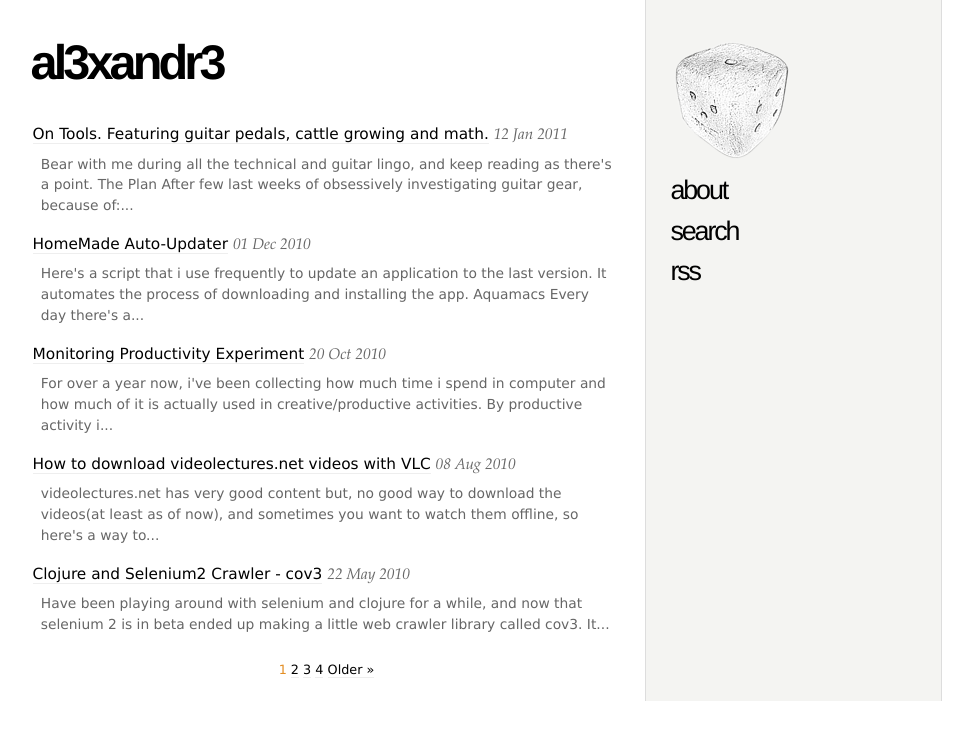
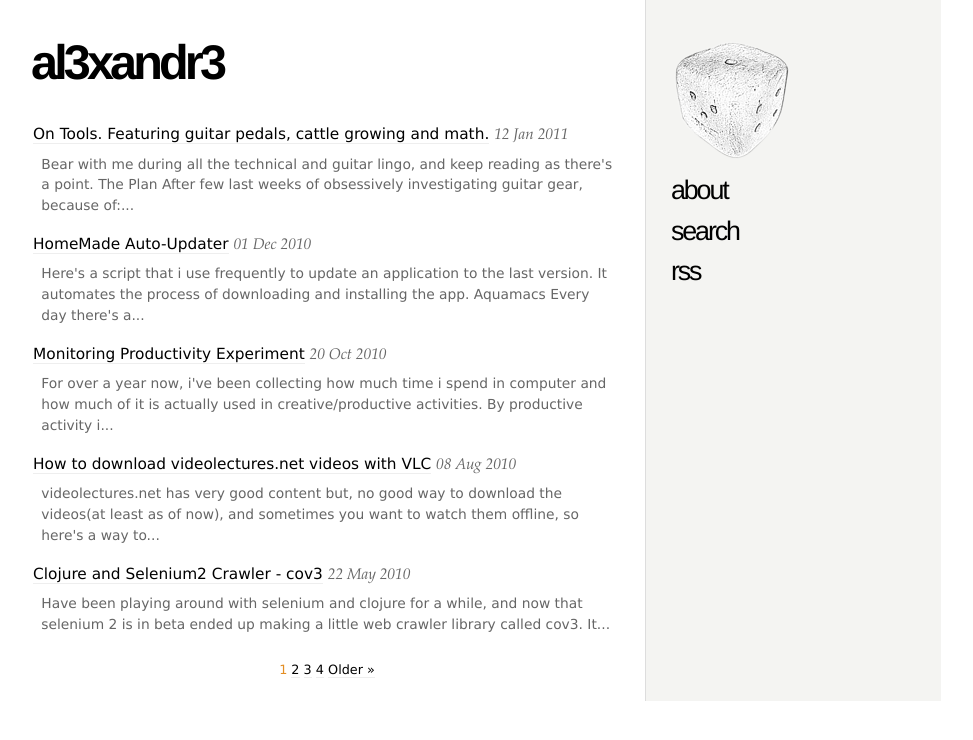
Before and after one commit to al3xandr3/al3xandr3.github.io, a Jekyll site: the page built from index.html, in a window 1280 px wide. Shown: the top 740 px of the page, without its empty margins (174-1147 px from the left). Built offline with Jekyll 4.4.1, drawn with Linux system fonts in a browser that asks for light colours; nearby versions of some CDN libraries; the list of posts is cut into pages by our own code.

Commit message:
css update

```diff
--- a/css/site.css
+++ b/css/site.css
@@ -1,7 +1,7 @@
 .container {
     margin:0 auto;
     background-color: #F4F4F2;
-    border-right:1px solid #DDDDDD;
+    border-right:0px solid #DDDDDD;
 }
 
 body {
```
